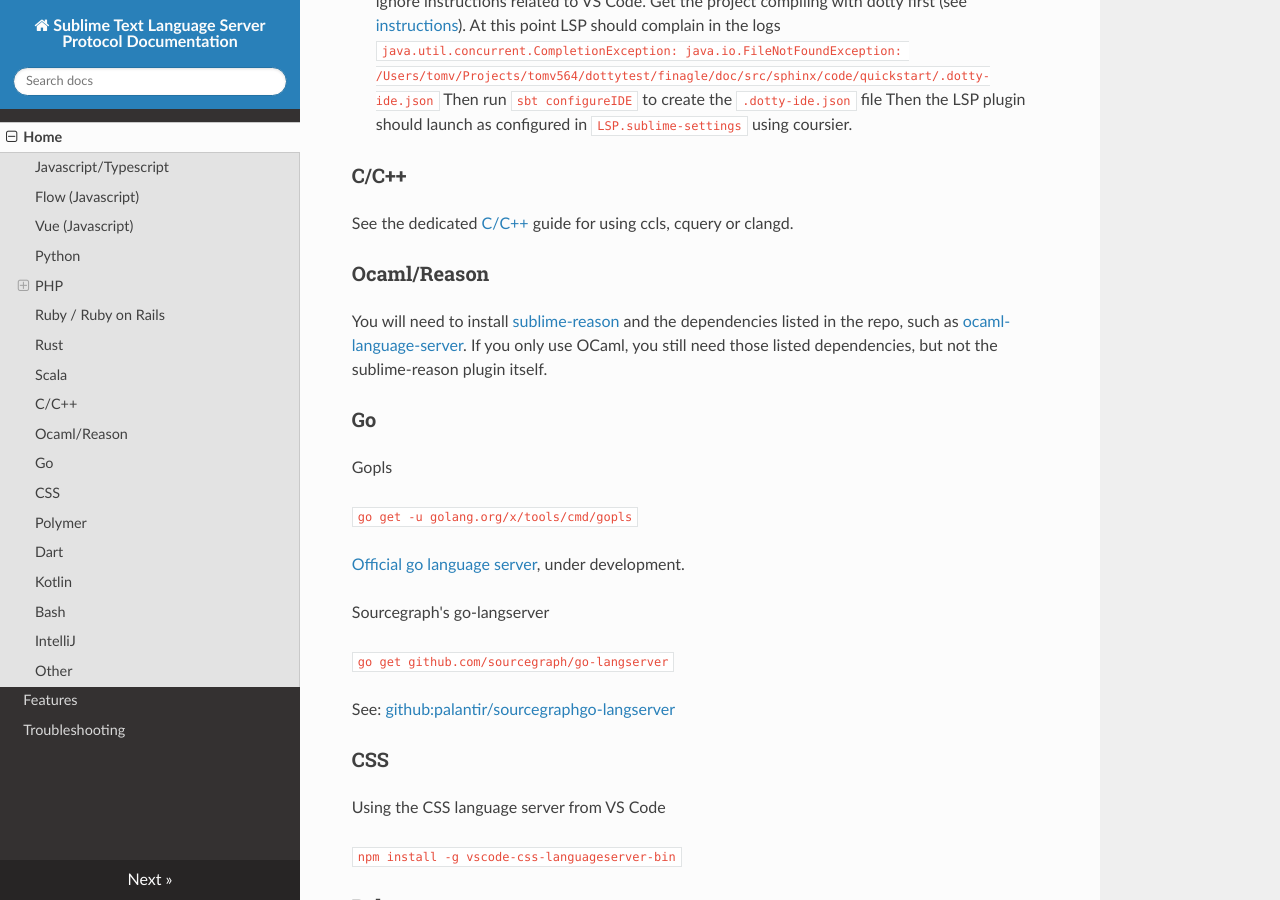
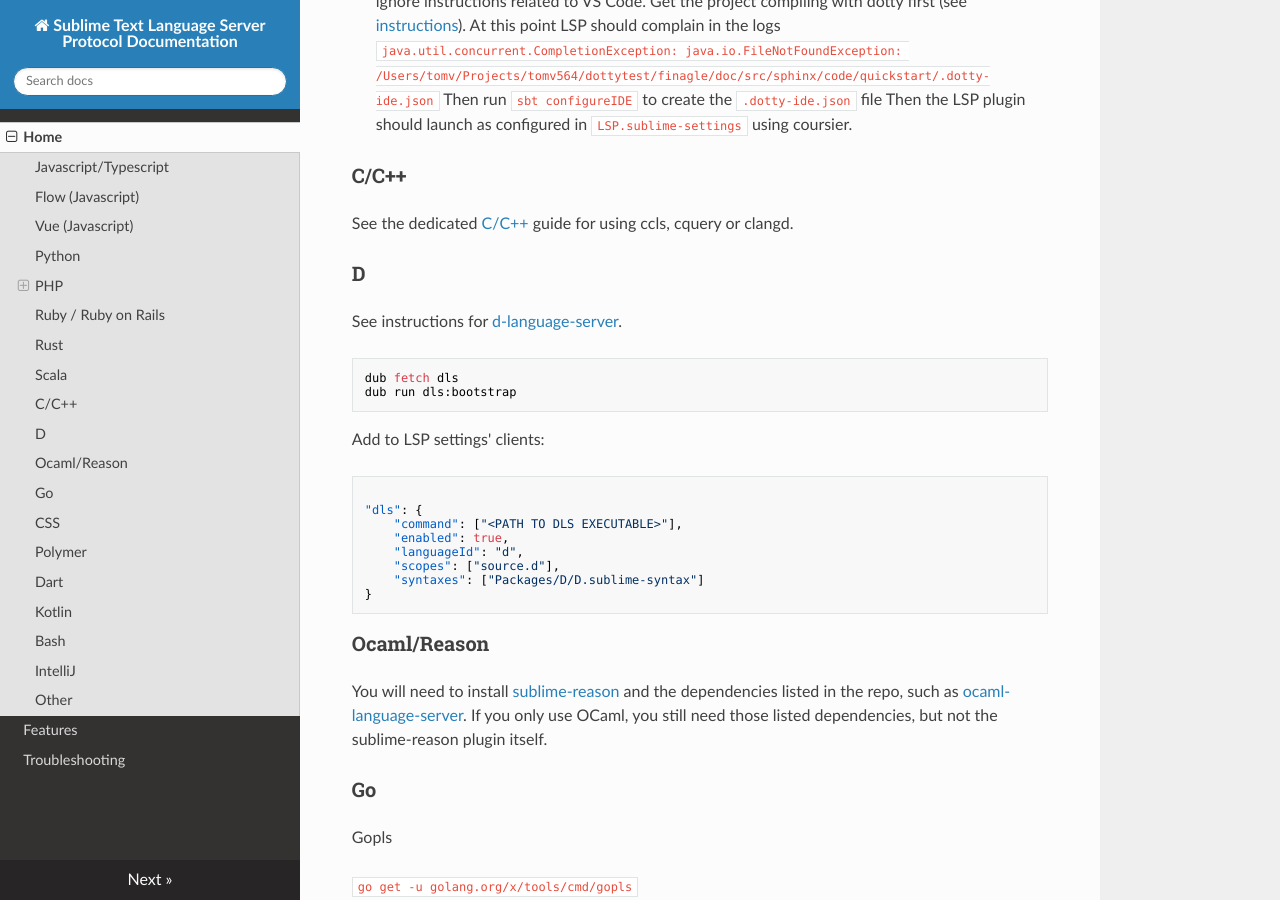
Before and after one commit to sublimelsp/LSP, an MkDocs documentation site: the page built from docs/index.md, in a window 1280 px wide and 900 px high, scrolled down 2645 px. Built offline with MkDocs 1.6.1, drawn with Linux system fonts in a browser that asks for light colours; nearby versions of some CDN libraries.

Commit message:
Add D language server to readme/docs
Fixes #537

````diff
--- a/docs/index.md
+++ b/docs/index.md
@@ -129,6 +129,29 @@
 ### C/C++
 
 See the dedicated <a href="cplusplus"/>C/C++</a> guide for using ccls, cquery or clangd.
+
+### D<a name="d"></a>
+
+See instructions for [d-language-server](https://github.com/d-language-server/dls).
+
+```
+dub fetch dls
+dub run dls:bootstrap
+```
+
+Add to LSP settings' clients:
+
+```json
+
+"dls": {
+    "command": ["<PATH TO DLS EXECUTABLE>"],
+    "enabled": true,
+    "languageId": "d",
+    "scopes": ["source.d"],
+    "syntaxes": ["Packages/D/D.sublime-syntax"]
+}
+```
+
 
 ### Ocaml/Reason<a name="reason"></a>
 
````
Also changed, not shown: README.md (+1 -0 lines).
